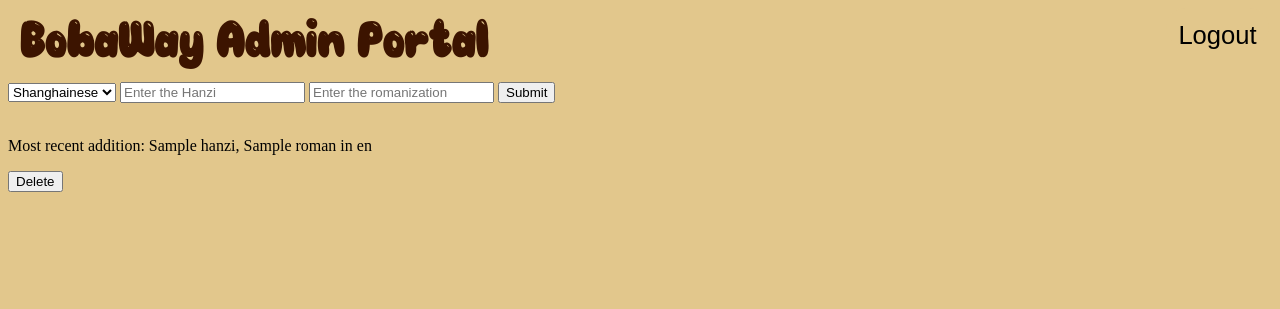
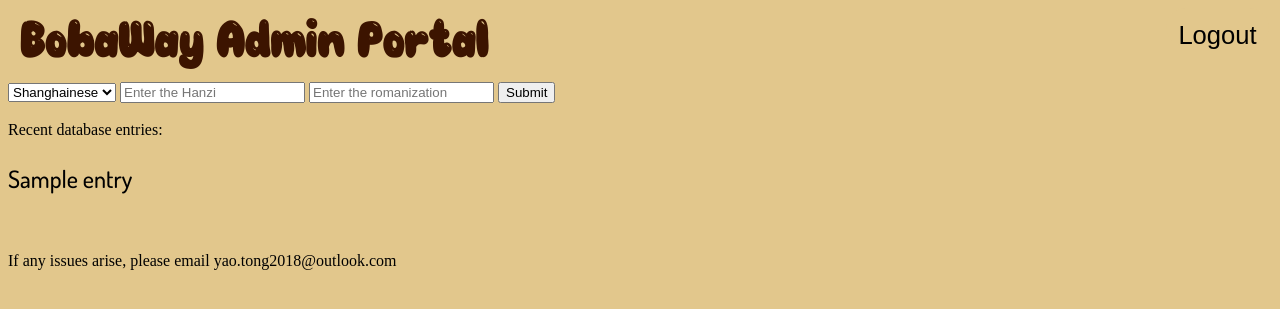
Before and after one commit to taliyah0x0/sino-type, a Flask app: template templates/adminportal.html in a window 1280 px wide. Shown: the top 309 px of the page. Run offline with Flask 3, Linux system fonts and the light colour scheme; the template is opened without the code that fills it: most values are stand-ins (such as "Sample title", 1, 10 or a date in 2020).

Commit message:
Checks inputs to databases to ensure correctness

```diff
--- a/routes.py
+++ b/routes.py
@@ -5,6 +5,7 @@
 from flask_wtf import FlaskForm
 from wtforms import StringField, PasswordField, SubmitField
 from wtforms.validators import InputRequired, Length
+import re
 
 login_manager = LoginManager()
 login_manager.init_app(app)
@@ -30,7 +31,7 @@
         user = Admin.query.filter_by(username=form.username.data).first()
         if user:
             if encryption.check_password_hash(user.password, form.password.data):
-        # TODO: Check that the correct password has been entered
+                session["database_entries"] = list()
                 login_user(user)
                 return redirect(url_for("adminportal"))
         else:
@@ -42,10 +43,6 @@
 @app.route("/admin-portal", methods=["POST", "GET"])
 @login_required
 def adminportal():
-    # This is if the user is simply being redirected after logging in
-    if request.method == "GET":
-        session["database_entries"] = dict()
-        return render_template("adminportal.html")
 
     # This is if the user has submitted the database update form
     if request.method == "POST":
@@ -55,17 +52,24 @@
         hanzi = request.form["hanzi"]
         roman = request.form["romanization"]
 
-        # TODO: check and clean the user input to ensure consistency
-        # Check that hanzi is actually hanzi, somehow
-        # Check roman is all English letters, somehow
-        # Prevent SQL injections
+        # Checks that the romanji input is all English characters
         roman = roman.lower()
+        if (not checkRoman(roman)):
+            flash(f"The romanji must consist entirely of Latin characters, no punctuation.")
+
+        # Checks that the hanzi is actually hanzi
+        elif (not checkHanzi(hanzi)):
+            flash(f"The hanzi you have entered is not a valid hanzi character.")
+
         # Checks if the entry already exists in the database. If so, let the admin know.
-        if (checkEntryExistence(language, hanzi, roman)):
+        elif (checkEntryExistence(language, hanzi, roman)):
             flash(f"You have already added ({hanzi}, {roman}) to the {language} database.", "info")
+
         else:
+            # TODO: store recently added entries so they can be deleted if there has been a mistake
+            # session["database_entries"].append((hanzi, roman, language))
+
             # Update the corresponding table in database
-            session["database_entries"][(hanzi, roman)] = language
             if language == "Shanghainese":
                 db.session.add(Shanghainese(hanzi, roman))
                 db.session.commit()
@@ -78,10 +82,17 @@
             elif language == "Vietnamese":
                 db.session.add(Vietnamese(hanzi, roman))
                 db.session.commit()
-        # Refresh the page
 
-        # TODO: replace the inputs with "session["database_entries"]"
-        return render_template("adminportal.html", language=language, hanzi=hanzi, roman=roman)
+    return render_template("adminportal.html", recents=session["database_entries"])
+
+# Returns true if the given string is a hanzi character. Otherwise, false.
+def checkHanzi(hanzi):
+    return re.search(u'[\u4e00-\u9fff]', hanzi)
+
+# Returns true if the given string consists entirely of Latin alphabet. Otherwise, false.
+def checkRoman(roman):
+    char_set = "abcdefghijklmnopqrstuvwxyz"
+    return all((True if x in char_set else False for x in roman))
 
 # Returns true if the entry has already been added.
 def checkEntryExistence(language, h, r):
--- a/templates/adminportal.html
+++ b/templates/adminportal.html
@@ -31,14 +31,18 @@
           <option value="Taiwanese">Taiwanese</option>
           <option value="Vietnamese">Vietnamese</option>
         </select>
-        <input type="text" name="hanzi" placeholder="Enter the Hanzi" autocomplete="off" required/>
-        <input type="text" name="romanization" placeholder="Enter the romanization" autocomplete="off" required/>
+        <input type="text" name="hanzi" placeholder="Enter the Hanzi" autocomplete="off" maxlength="1" required/>
+        <input type="text" name="romanization" placeholder="Enter the romanization" autocomplete="off" maxlength="6" required/>
         <input type="submit" value="Submit"/>
     </form>
     <br>
-    {% if hanzi %}
-      <p>Most recent addition: {{ hanzi }}, {{ roman }} in {{ language }}</p>
-      <input type="submit" value="Delete"/>
-    {% endif %}
+    Recent database entries:
+    {% for entry in recents %}
+      <div>
+        <p>{{ entry }}</p>
+      </div>
+    {% endfor %}
+    <br>
+    <p>If any issues arise, please email yao.tong2018@outlook.com</p>
   </body>
 </html>
```
